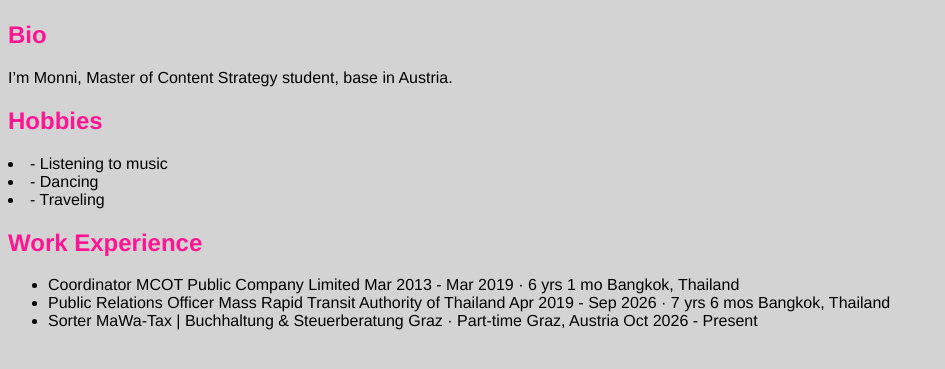
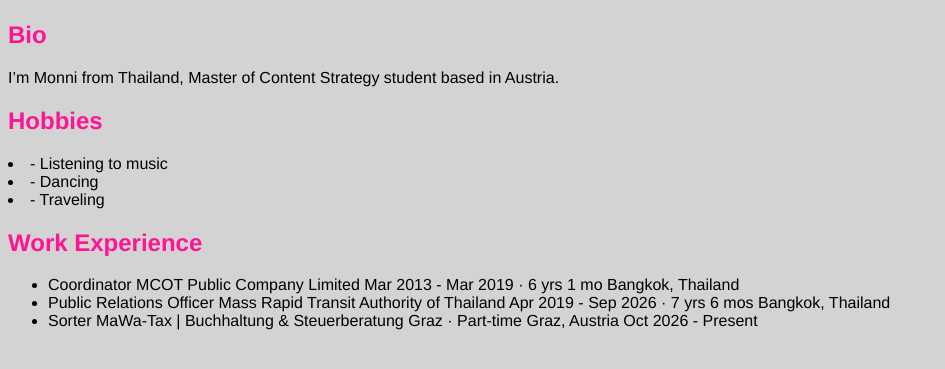
Before and after one commit to cosdpp/cos26-cards, a plain HTML site: page lawsakool-nagamon/index.html in a window 1280 px wide. Shown: the part 161-530 px from the top of the page, without its empty margins (0-945 px from the left). Drawn offline with Linux system fonts and the light colour scheme.

Commit message:
Update index.html

```diff
--- a/lawsakool-nagamon/index.html
+++ b/lawsakool-nagamon/index.html
@@ -32,7 +32,7 @@
       <section aria-labelledby="bio-heading">
         <h2 id="bio-heading">Bio</h2>
         <p>
-          I’m Monni, Master of Content Strategy student, base in Austria.</p>
+          I’m Monni from Thailand, Master of Content Strategy student based in Austria.</p>
       </section>
       <section aria-labelledby="hobbies-heading">
         <h2 id="hobbies-heading">Hobbies</h2>
```
